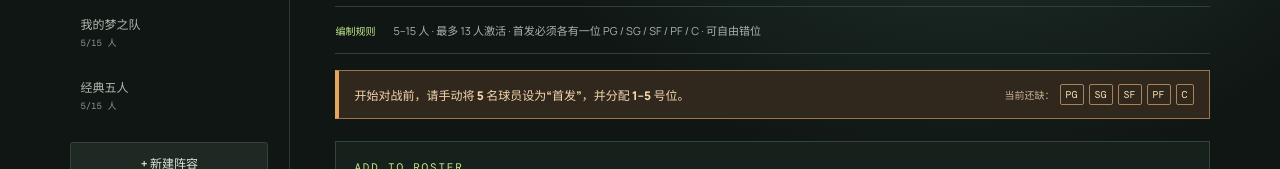
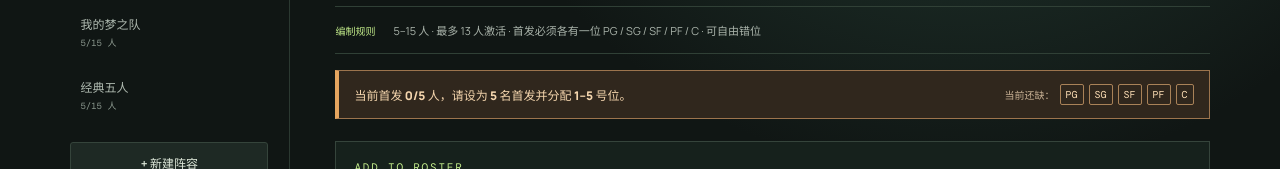
Before and after one commit to zhulin2609/my-basketball-gm, a React (Vite) app: page / in a window 1280 px wide. Both pictures are taken after typing "Sample" into the empty fields and a click on the button "+ 新建阵容". Shown: the part 226-395 px from the top of the page. Built offline with nearby package versions, Linux system fonts and the light colour scheme; a web font is replaced by a local one.

Commit message:
Fix starter lineup limit validation

```diff
--- a/src/App.tsx
+++ b/src/App.tsx
@@ -5,13 +5,14 @@ import {
   lineupRepository,
   simulationRepository,
 } from '@/lib/repository';
+import { STARTER_POSITIONS, validateLineup } from '@/lib/lineup-validation';
 import { simulate } from '@/lib/simulator';
 import type { Lineup, LineupMember, Player, Position, Simulation } from '@/types';
 
 type View = 'players' | 'lineups' | 'battle';
 
 // 位置是阵容条目的属性，而不是球员的固定属性：同一球员在不同阵容中可打不同位置。
-const positions: Position[] = ['PG', 'SG', 'SF', 'PF', 'C'];
+const positions = STARTER_POSITIONS;
 
 // 首次加载时从本地存储取回阵容；没有存档时 repository 会写入两套可直接试玩的示例阵容。
 const initialLineups = bootstrapLineups();
@@ -320,11 +321,18 @@ function LineupWorkbench({
 }: LineupWorkbenchProps) {
   const [opponentId, setOpponentId] = useState(lineups.find((l) => l.id !== selected.id)?.id ?? '');
   const [playerQuery, setPlayerQuery] = useState('');
+  const [starterLimitMessage, setStarterLimitMessage] = useState<string | null>(null);
   const members = selected.members.map((m) => ({
     ...m,
     player: players.find((p) => p.id === m.playerId)!,
   }));
-  const active = members.filter((m) => !m.inactive);
+  const {
+    activeCount,
+    starterCount,
+    missingStarterPositions,
+    isStarterFormationValid,
+    isEligibleForSimulation,
+  } = validateLineup(selected);
   // 在当前编辑上下文内提供候选球员；已入选者不重复显示，避免用户添加后再手动处理重复项。
   const availablePlayers = players.filter(
     (player) =>
@@ -334,24 +342,31 @@ function LineupWorkbench({
   const update = (partial: Partial<Lineup>) => onSave({ ...selected, ...partial });
   const changeMember = (idx: number, partial: Partial<LineupMember>) =>
     update({ members: selected.members.map((m, i) => (i === idx ? { ...m, ...partial } : m)) });
-  // 只有首发必须覆盖五个位置；替补允许任意位置组合。
-  const starterOK = positions.every((pos) =>
-    selected.members.some((m) => m.starter && !m.inactive && m.position === pos),
-  );
-  // 缺失位置直接展示给用户，避免“按钮不可点击”却不知道下一步该做什么。
-  const missingStarterPositions = positions.filter(
-    (position) =>
-      !selected.members.some(
-        (member) => member.starter && !member.inactive && member.position === position,
-      ),
-  );
   // 这些规则同时控制“开始梦幻对战”按钮，后端接入时也应复用同样的校验。
-  const valid =
-    selected.members.length >= 5 &&
-    selected.members.length <= 15 &&
-    starterOK &&
-    active.length <= 13;
+  const valid = isEligibleForSimulation;
   const rosterIsFull = selected.members.length >= 15;
+
+  const toggleStarter = (index: number) => {
+    const member = selected.members[index];
+
+    if (!member.starter && starterCount >= positions.length) {
+      setStarterLimitMessage('首发最多只能有 5 人，请先将一名首发改为替补。');
+      return;
+    }
+
+    setStarterLimitMessage(null);
+    changeMember(index, { starter: !member.starter, inactive: false });
+  };
+
+  const starterStatus =
+    starterLimitMessage ??
+    (starterCount > positions.length
+      ? `当前已有 ${starterCount} 名首发，首发只能有 5 名。`
+      : starterCount < positions.length
+        ? `当前首发 ${starterCount}/5 人，请设为 5 名首发并分配 1–5 号位。`
+        : missingStarterPositions.length > 0
+          ? '5 名首发的位置重复，请调整为 1–5 号位各一位。'
+          : '首发位置已配齐：可以开始对战。');
 
   const addPlayer = (player: Player) => {
     if (rosterIsFull) return;
@@ -407,7 +422,7 @@ function LineupWorkbench({
           <div className={'rule-state ' + (valid ? 'good' : '')}>
             <b>{valid ? '阵容合规' : '需要完善'}</b>
             <span>
-              {selected.members.length}/15 · {active.length}/13 激活
+              {selected.members.length}/15 · {activeCount}/13 激活
             </span>
           </div>
         </div>
@@ -415,13 +430,15 @@ function LineupWorkbench({
           <span>编制规则</span>
           <p>5–15 人 · 最多 13 人激活 · 首发必须各有一位 PG / SG / SF / PF / C · 可自由错位</p>
         </div>
-        <div className={'starter-rule-alert ' + (starterOK ? 'complete' : '')} role="status">
-          <strong>
-            {starterOK
-              ? '首发位置已配齐：可以开始对战。'
-              : '开始对战前，请手动将 5 名球员设为“首发”，并分配 1–5 号位。'}
-          </strong>
-          {!starterOK && (
+        <div
+          className={
+            'starter-rule-alert ' +
+            (isStarterFormationValid ? 'complete' : starterCount > positions.length ? 'error' : '')
+          }
+          role="status"
+        >
+          <strong>{starterStatus}</strong>
+          {!isStarterFormationValid && missingStarterPositions.length > 0 && (
             <span>
               当前还缺：
               {missingStarterPositions.map((position) => (
@@ -506,7 +523,7 @@ function LineupWorkbench({
               <span>
                 <button
                   className={'tag ' + (m.starter ? 'on' : '')}
-                  onClick={() => changeMember(idx, { starter: !m.starter, inactive: false })}
+                  onClick={() => toggleStarter(idx)}
                 >
                   {m.starter ? '首发' : '替补'}
                 </button>
--- /dev/null
+++ b/src/lib/lineup-validation.ts
@@ -0,0 +1,34 @@
+import type { Lineup, Position } from '@/types';
+
+export const STARTER_POSITIONS: Position[] = ['PG', 'SG', 'SF', 'PF', 'C'];
+
+export interface LineupValidation {
+  activeCount: number;
+  starterCount: number;
+  missingStarterPositions: Position[];
+  isStarterFormationValid: boolean;
+  isEligibleForSimulation: boolean;
+}
+
+// 统一首发和阵容人数规则，前端与未来服务端都应使用相同的判定方式。
+export function validateLineup(lineup: Lineup): LineupValidation {
+  const activeMembers = lineup.members.filter((member) => !member.inactive);
+  const starters = activeMembers.filter((member) => member.starter);
+  const missingStarterPositions = STARTER_POSITIONS.filter(
+    (position) => !starters.some((starter) => starter.position === position),
+  );
+  const isStarterFormationValid =
+    starters.length === STARTER_POSITIONS.length && missingStarterPositions.length === 0;
+
+  return {
+    activeCount: activeMembers.length,
+    starterCount: starters.length,
+    missingStarterPositions,
+    isStarterFormationValid,
+    isEligibleForSimulation:
+      lineup.members.length >= 5 &&
+      lineup.members.length <= 15 &&
+      activeMembers.length <= 13 &&
+      isStarterFormationValid,
+  };
+}
--- a/src/styles.css
+++ b/src/styles.css
@@ -494,6 +494,12 @@ nav button.active:after {
   background: #1e3023;
   color: #d2efb3;
 }
+.starter-rule-alert.error {
+  border-color: #b75c58;
+  border-left-color: #ef7770;
+  background: #352020;
+  color: #ffd1cc;
+}
 .starter-rule-alert strong {
   font-size: 12px;
   font-weight: 800;
@@ -508,6 +514,9 @@ nav button.active:after {
 }
 .starter-rule-alert.complete span {
   color: #b7d5a6;
+}
+.starter-rule-alert.error span {
+  color: #f4aaa3;
 }
 .starter-rule-alert span b {
   padding: 3px 5px;
```
Also changed, not shown: 1 other file (tests, documents, lock files or other folders).
